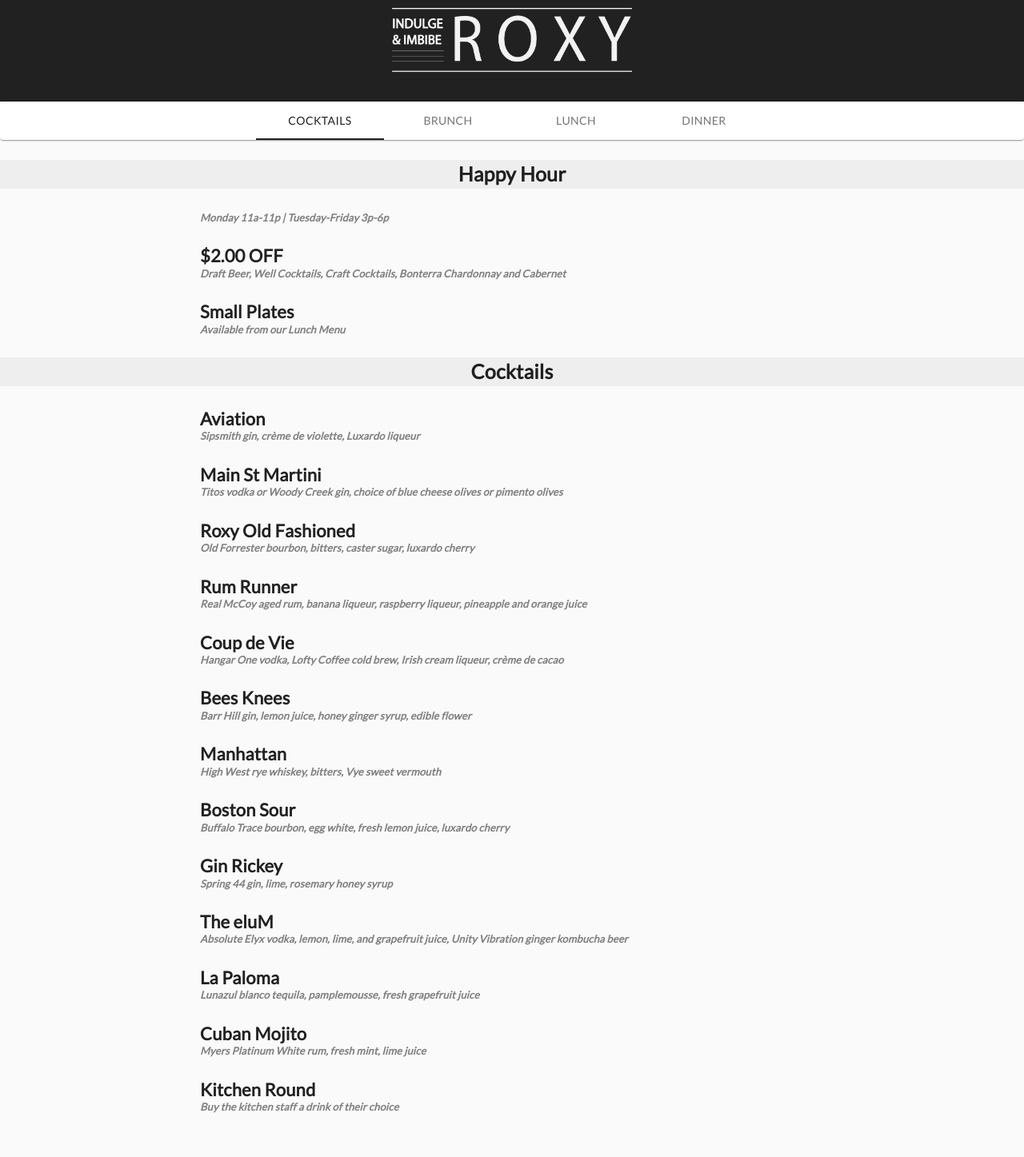
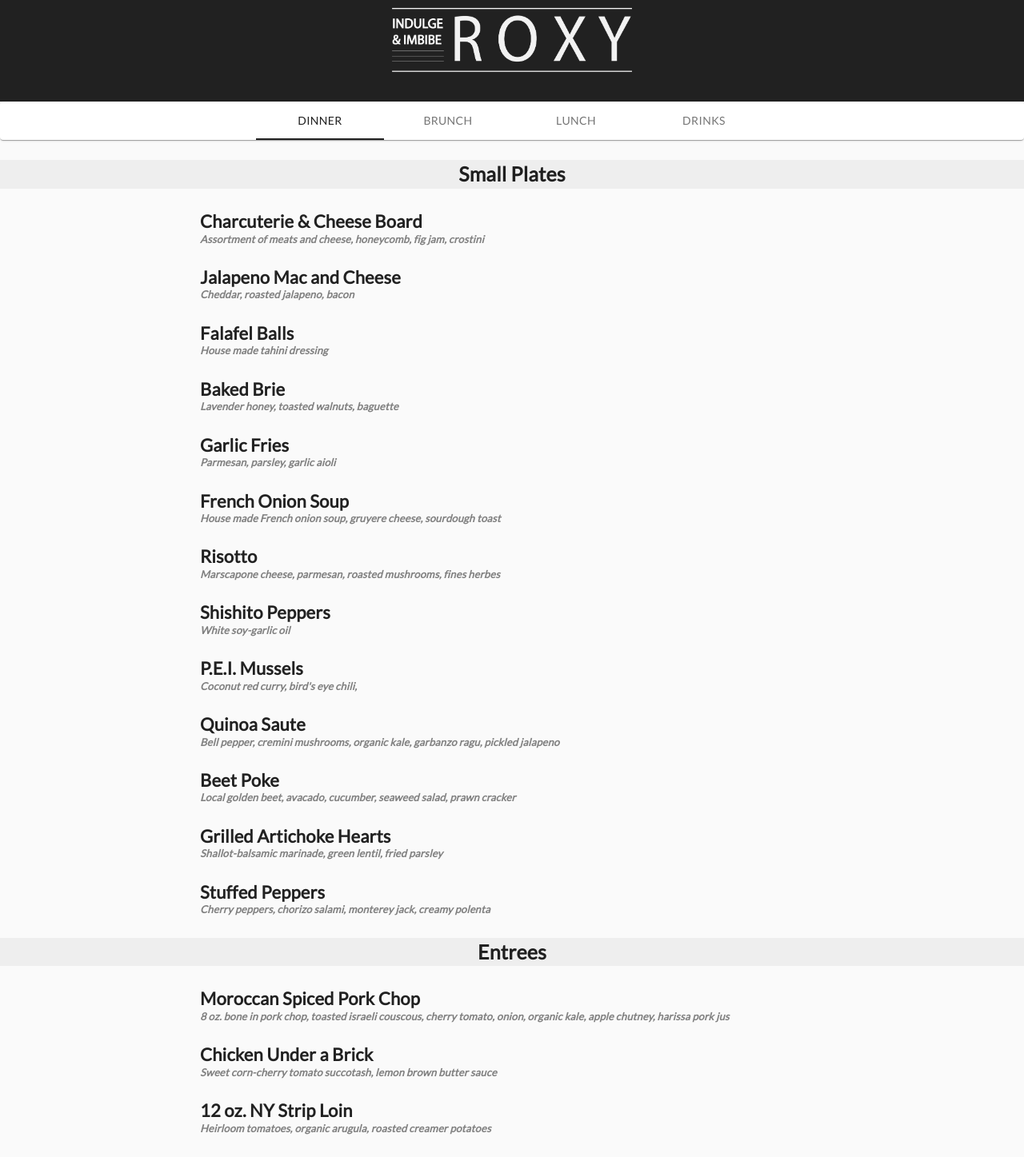
Before and after one commit to awolfden/roxy_encinitas, a React (Create React App) app: page / in a window 1280 px wide. Shown: the part 2420-3867 px from the top of the page at 80% size. Built offline with nearby package versions, Linux system fonts and the light colour scheme; no server answers; what react-stripe-elements would draw is missing.

Commit message:
updated drink menu

```diff
--- a/src/FoodMenu/Drinks/Drinks.jsx
+++ b/src/FoodMenu/Drinks/Drinks.jsx
@@ -8,7 +8,7 @@
                 {'name': 'Aviation',
                  'description': 'Sipsmith gin, crème de violette, Luxardo liqueur'},
                 {'name': 'Main St Martini',
-                'description': 'Titos vodka or Woody Creek gin, choice of blue cheese olives or pimento olives'},
+                'description': 'Titos vodka or Boodles gin, choice of blue cheese olives or pimento olives'},
                 {'name': 'Roxy Old Fashioned',
                 'description': 'Old Forrester bourbon, bitters, caster sugar, luxardo cherry'},
                 {'name': 'Rum Runner',
@@ -22,11 +22,11 @@
                 {'name': 'Boston Sour',
                  'description': 'Buffalo Trace bourbon, egg white, fresh lemon juice, luxardo cherry'},
                 {'name': 'Gin Rickey',
-                 'description': 'Spring 44 gin, lime, rosemary honey syrup'},
+                 'description': 'Pier View, lime, rosemary honey syrup'},
                 {'name': 'The eluM',
                  'description': 'Absolute Elyx vodka, lemon, lime, and grapefruit juice, Unity Vibration ginger kombucha beer'},
                 {'name': 'La Paloma',
-                 'description': 'Lunazul blanco tequila, pamplemousse, fresh grapefruit juice'},
+                 'description': 'Mi Campo tequila, pamplemousse, fresh grapefruit juice'},
                 {'name': 'Cuban Mojito',
                  'description': 'Myers Platinum White rum, fresh mint, lime juice'},
                 {'name': 'Kitchen Round',
--- a/src/FoodMenu/FoodMenu.jsx
+++ b/src/FoodMenu/FoodMenu.jsx
@@ -30,7 +30,7 @@
 
         if(tab === 1){
             return(
-                <Drinks/>
+                <Dinner/>
             )
         } else if(tab === 2){
             return(
@@ -42,7 +42,7 @@
             )
         } else if(tab === 4){
           return(
-              <Dinner/>
+              <Drinks/>
           )
       }
     }
@@ -60,10 +60,10 @@
                 textColor="primary"
                 centered
             >
-                <Tab onClick={() => setTab(1)} label="Cocktails" />
+                <Tab onClick={() => setTab(1)} label="Dinner" />
                 <Tab onClick={() => setTab(2)} label="Brunch" />
                 <Tab onClick={() => setTab(3)} label="Lunch" />
-                <Tab onClick={() => setTab(4)} label="Dinner" />
+                <Tab onClick={() => setTab(4)} label="Drinks" />
             </Tabs>
         </Paper>
         {<h1>{showTab()}</h1>}
```
